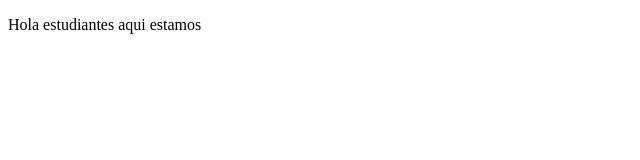
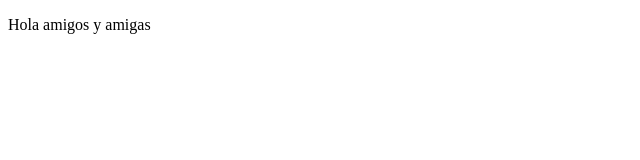
Before and after one commit to nicolasperezjaque/proyectoCursoPrework, a plain HTML site: page index.html in a window 1280 px wide. Shown: the full height of the page, 0-640 px from the left. Drawn offline with Linux system fonts and the light colour scheme.

Commit message:
secund comment

```diff
--- a/index.html
+++ b/index.html
@@ -8,8 +8,7 @@
 </head>
 <body>
     <p>
-        Hola estudiantes
-        aqui estamos
+        Hola amigos y amigas
     </p>
 </body>
 </html>
```
